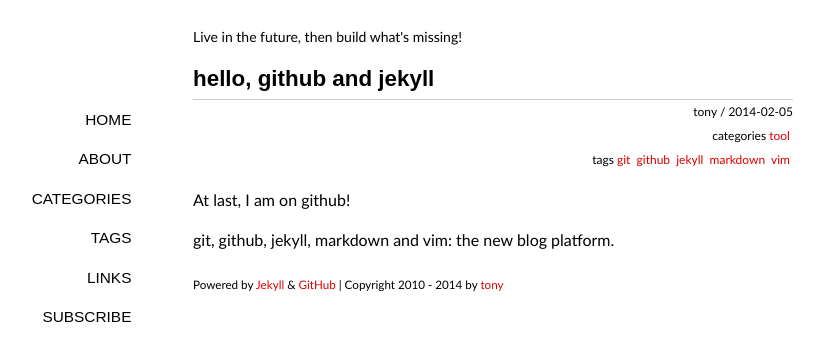
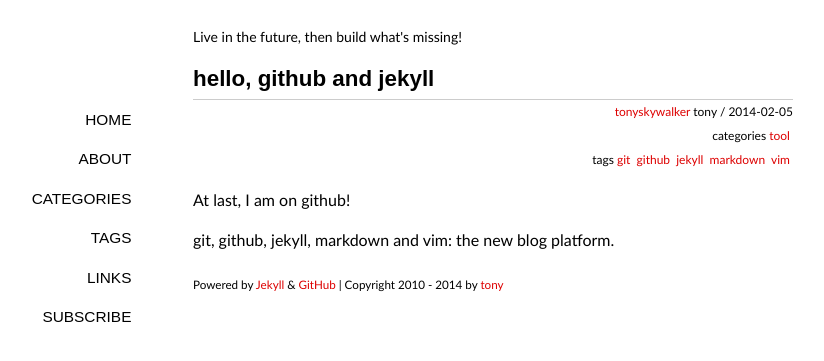
Before and after one commit to tonyskywalker/tonyskywalker.github.io, a Jekyll site: the page built from _posts/2014-02-05-hello-github-jekyll.md, in a window 1280 px wide. Shown: the top 361 px of the page, without its empty margins (147-971 px from the left). Built offline with Jekyll 4.4.1, drawn with Linux system fonts in a browser that asks for light colours; some web fonts are replaced; Markdown is read by kramdown in place of the engine named in the settings; comment, search, counter and statistics services are not loaded.

Commit message:
update config

```diff
--- a/_config.yml
+++ b/_config.yml
@@ -1 +1,4 @@
 url: http://tonyskywalker.github.io
+author: tonyskywalker
+markdown: rdiscount
+pygments: true
```
